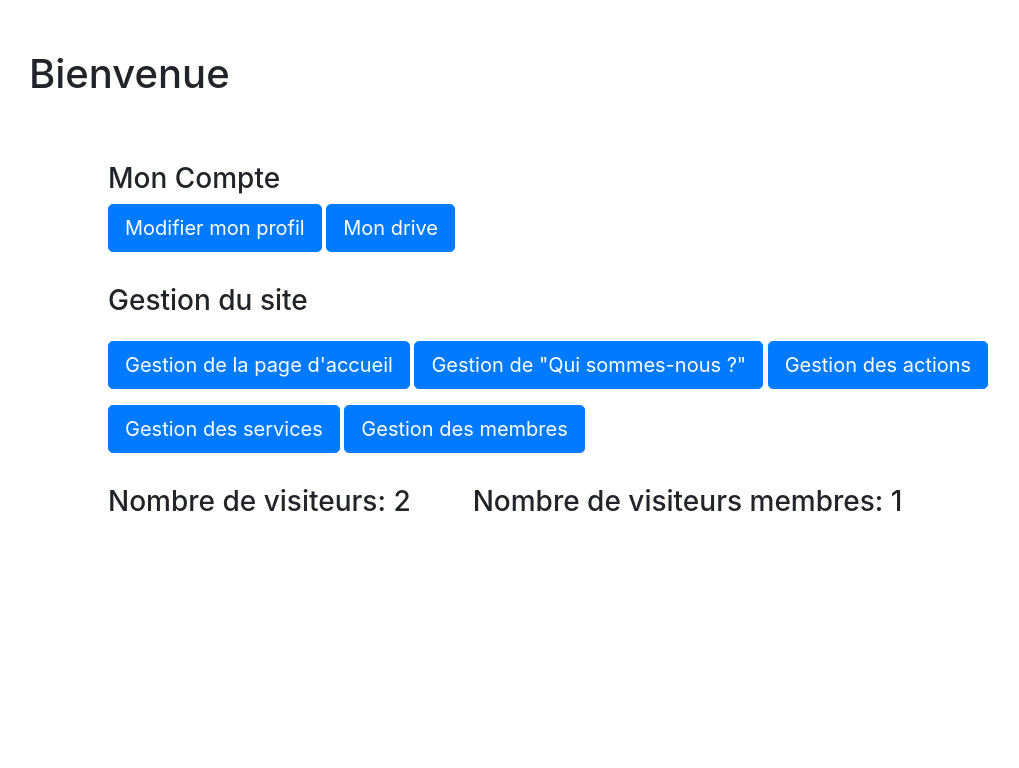
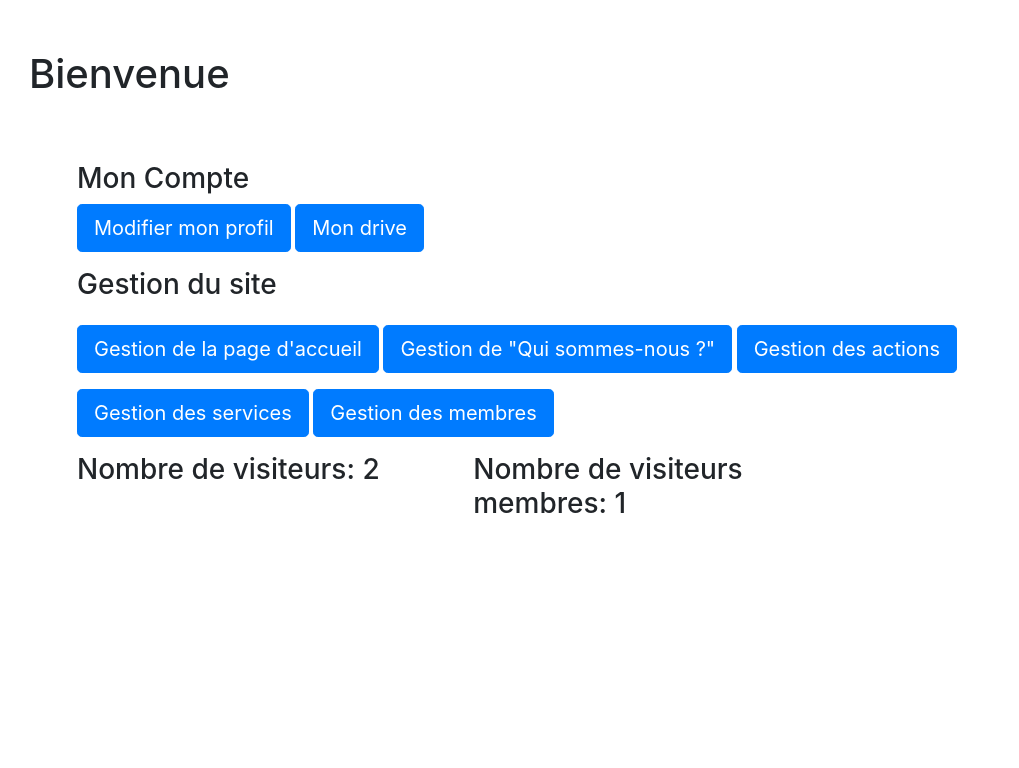
Before and after one commit to daoudinho/lionsproject, a PHP site: page /index.php?page=dashboard in a window 1280 px wide; the page is wider, and only the part inside the window is pictured. Shown: the part 256-1024 px from the top of that part, without its empty margins (56-1075 px from the left). Run offline with PHP 8.4, Linux system fonts and the light colour scheme; the visitor is signed in with stand-in values (Sample User, id 1); data that the repository does not hold is empty; a stand-in replaces the project's code that opens the database connection; some libraries are stand-ins or nearby versions.

Commit message:
fixe dashboard display probleme and image float article view

```diff
--- a/controller/frontend.php
+++ b/controller/frontend.php
@@ -60,6 +60,7 @@ function loginCheck($email, $password)
      include_once ('model/ArticleManager.php');
      $aM= new ArticleManager();
      $data=$aM->getArticle($id);
+     $content= nl2br($data['content']);
      include_once ('view/frontend/article_view.php');
  }
  function subscribe()
--- a/view/frontend/dashboard.php
+++ b/view/frontend/dashboard.php
@@ -7,7 +7,7 @@
     <div class="container" >
         <h1 class="mt-5 mb-5">Bienvenue <?php echo $user_data['username'] ?></h1>
         <div class="m-5 row">
-            <div class="m-3 row">
+            <div class="mt-3 row">
                 <h3 class="col-12">Mon Compte</h3>
                 <div class="col-12">
                     <a href="<?php echo PATH ?>/lions/?page=edit_user"><button type="button" class="btn btn-primary btn-lg">Modifier mon profil</button></a>
@@ -15,7 +15,7 @@
                 </div>
             </div>
     <?php if(isset($_COOKIE['admin']) || isset($_SESSION['admin'])){?>
-            <div class=" m-3 row">
+            <div class=" mt-3 row">
                 <h3 class="col-12">Gestion du site</h3>
                 <div class="col-12">
                     <a href="<?php echo PATH ?>/lions/?page=homepageManager"><button type="button" class="btn btn-primary btn-lg mt-3">Gestion de la page d'accueil</button></a>
@@ -26,11 +26,12 @@
                 </div>
             </div>
     <?php }; ?>
-            <div class="m-3 row">
-                <h3 class="col-12">Nombre de visiteurs: <?=$compte?></h3>
+            <div class="mt-3 row">
+                <h3 class="col-6">Nombre de visiteurs: <?=$compte?></h3>
+                <h3 class="col-6">Nombre de visiteurs membres: <?=$comptem?></h3>
             </div>
-            <div class="m-3 row">
-                <h3 class="col-12">Nombre de visiteurs membres: <?=$comptem?></h3>
+            <div class="mt-3 row">
+
             </div>
         </div>
 
```
Also changed, not shown: view/frontend/article_view.php (+4 -3 lines).
